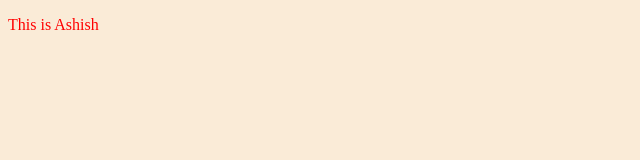
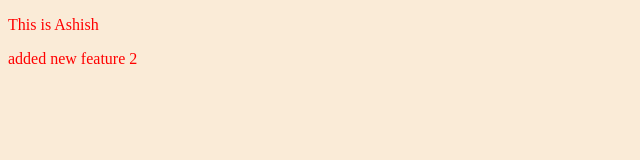
Before and after one commit to ashishkushwaha5055/newrepo, a plain HTML site: page index.html in a window 1280 px wide. Shown: the whole page, without its empty margins (0-640 px from the left). Drawn offline with Linux system fonts and the light colour scheme.

Commit message:
added new feature

```diff
--- a/index.html
+++ b/index.html
@@ -8,5 +8,6 @@
 </head>
 <body>
     <p>This is Ashish</p>
+    <p>added new feature 2</p>
 </body>
 </html>
```
